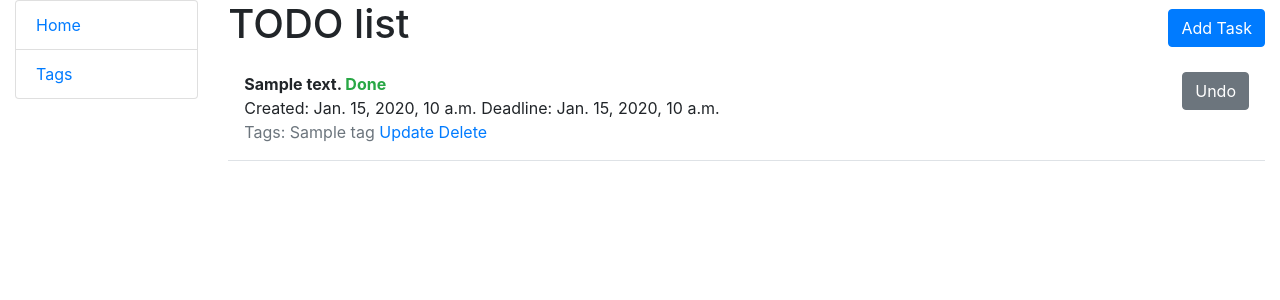
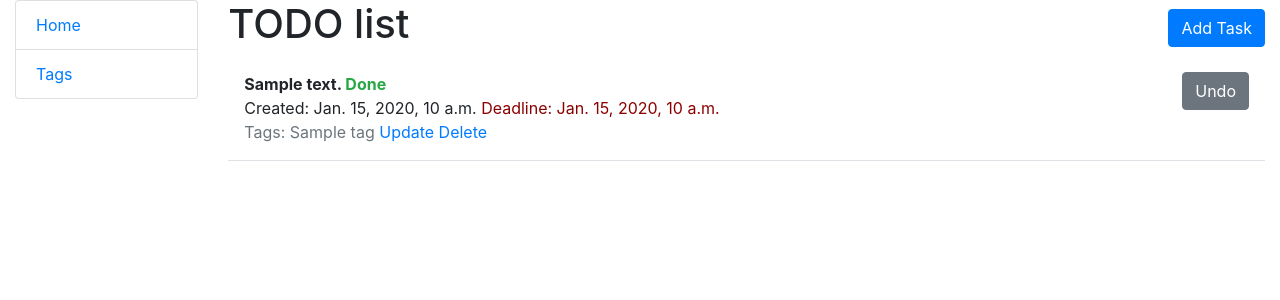
Before and after one commit to sind14/TODO, a Django app: page / in a window 1280 px wide. Shown: the top 300 px of the page. Run offline with Django 5.2, Linux system fonts and the light colour scheme; tables that the repository leaves empty hold one stand-in row (values such as "Sample post"); some libraries are stand-ins or nearby versions.

```diff
--- a/templates/list/index.html
+++ b/templates/list/index.html
@@ -13,6 +13,7 @@
             <span class="text-success">Done</span>
             <form action="{% url "list:complete_task" task.pk %}" method="post" style="float: right">
               {% csrf_token %}
+              <input type="hidden" name="action" value="Undo">
               <button type="submit" class="btn btn-secondary">Undo</button>
             </form>
           {% else %}
@@ -26,9 +27,9 @@
         <div>
           Created: {{ task.datetime }}
           {% if task.deadline %}
-            <span
-                class="text-dark-red">Deadline: {{ task.deadline }}
-              </span>
+            <span style="color: darkred">
+              Deadline: {{ task.deadline }}
+            </span>
           {% endif %}
         </div>
         <div class="text-secondary">
```
